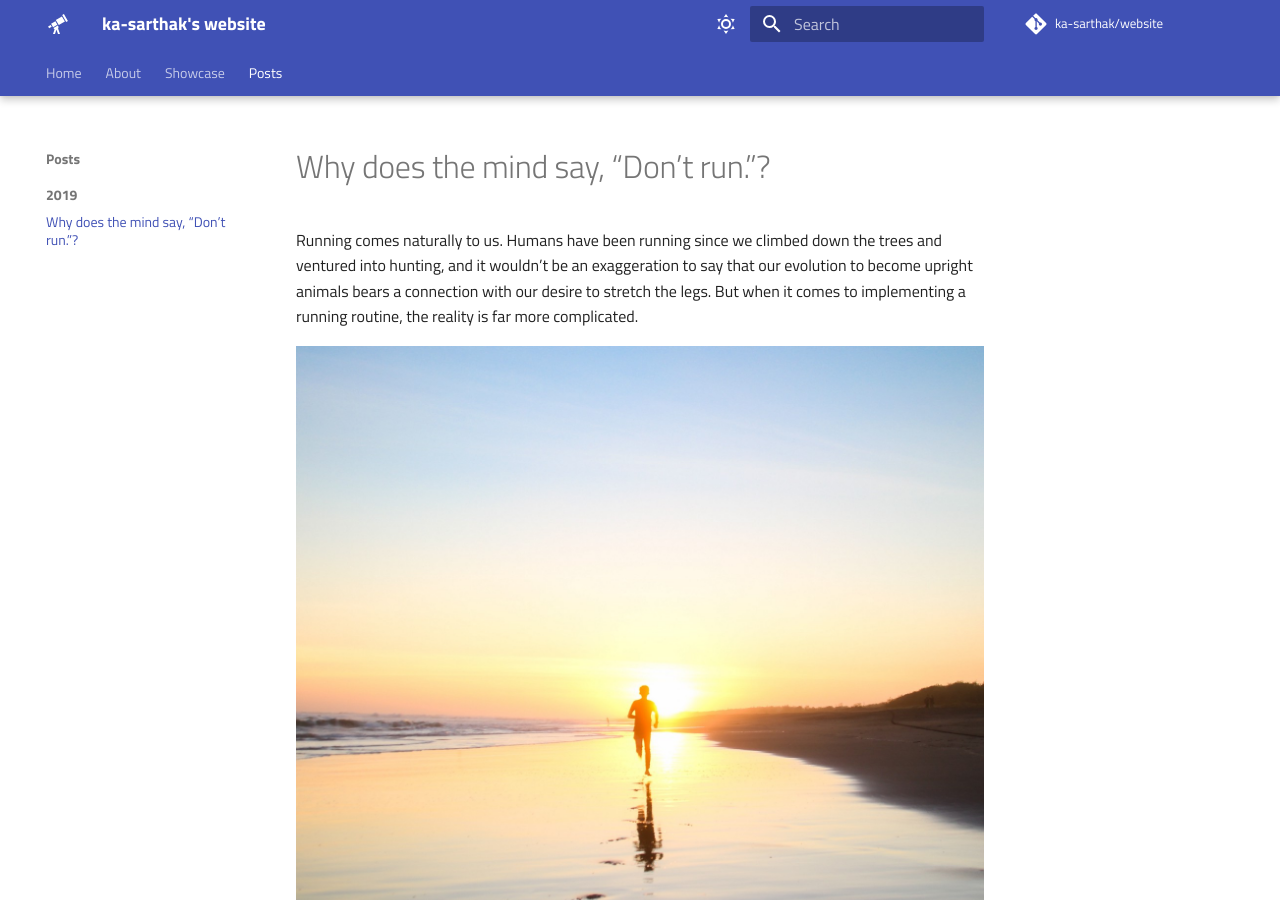
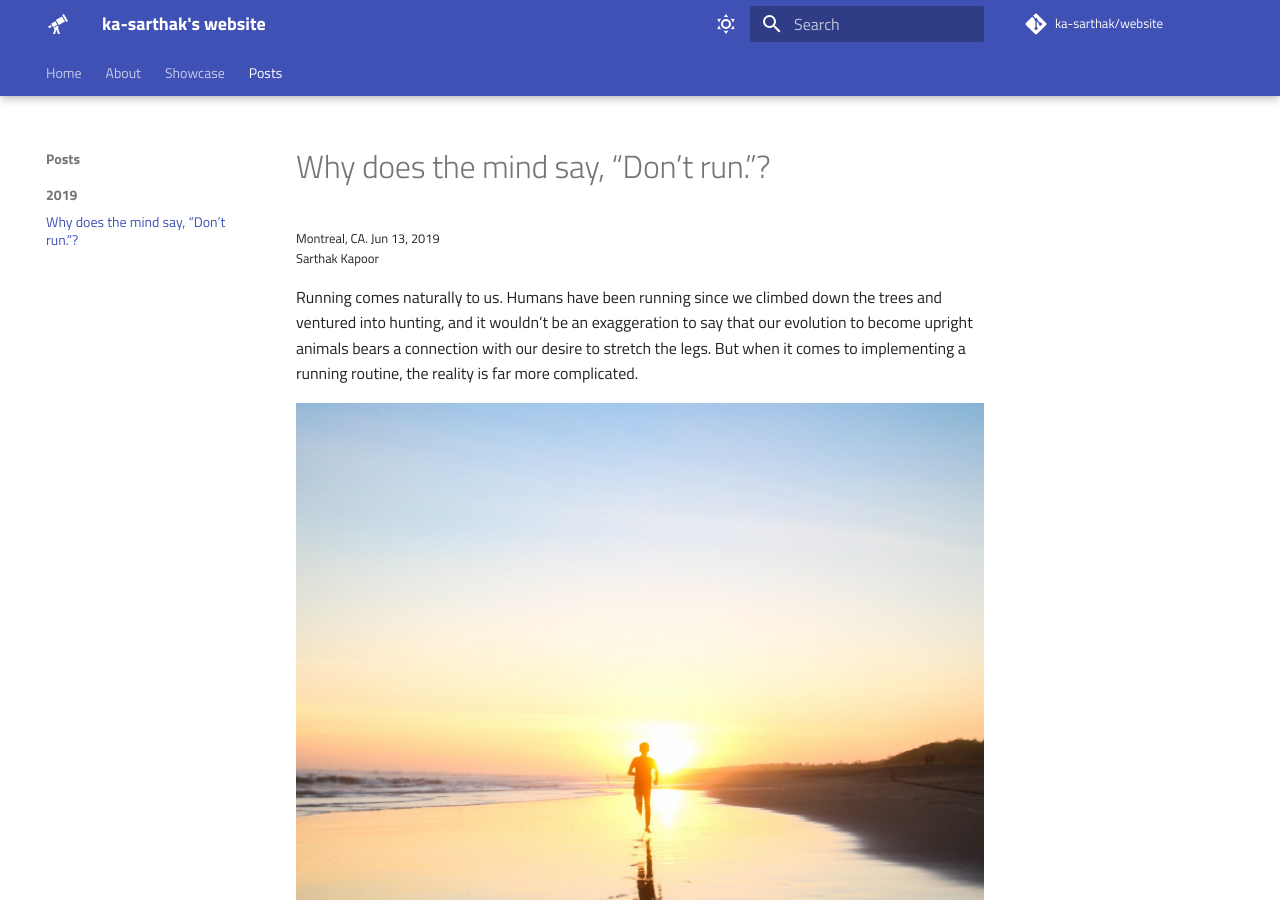
Before and after one commit to ka-sarthak/website, an MkDocs documentation site: the page built from docs/posts/running-inspiration.md, in a window 1280 px wide and 900 px high. Built offline with MkDocs 1.6.1 and Material for MkDocs 9.7.7, drawn with Linux system fonts in a browser that asks for light colours; comment, search, counter and statistics services are not loaded.

Commit message:
Add template

```diff
--- a/docs/posts/running-inspiration.md
+++ b/docs/posts/running-inspiration.md
@@ -1,7 +1,10 @@
 ---
-layout: post
-place: Montreal, Canada
 title: Why does the mind say, “Don’t run.”?
+authors:
+ - Sarthak Kapoor
+template: post.html
+date: 2019-06-13
+place: Montreal, CA
 ---
 
 Running comes naturally to us. Humans have been running since we climbed down the trees and ventured into hunting, and it wouldn’t be an exaggeration to say that our evolution to become upright animals bears a connection with our desire to stretch the legs. But when it comes to implementing a running routine, the reality is far more complicated.
--- /dev/null
+++ b/docs/templates/post.html
@@ -0,0 +1,15 @@
+{% extends "main.html" %}
+
+{% block content %}
+  <h1>{{ page.title }}</h1>
+  <p class="post-meta" style="font-size: 0.8em;">
+    {% if page.meta.place %}{{page.meta.place}}{% endif %}.
+    {{ page.meta.date.strftime("%b %d, %Y") }}
+    <br/>
+    {% if page.meta.authors %}{{ page.meta.authors|join(",") }}{% endif %}
+  </p>
+  {% if page.meta.image and page.meta.image.add_to_post %}
+    <div class="{{ page.meta.image.class }}"><img src="{{ page.meta.image.src }}"/></div>
+  {% endif %}
+  {{ page.content }}
+{% endblock %}
--- a/mkdocs.yml
+++ b/mkdocs.yml
@@ -27,6 +27,7 @@ theme:
       toggle:
         icon: material/weather-night
         name: Switch to light mode
+  custom_dir: docs/templates
   features:
     - navigation.instant
     - content.tooltips
```
Also changed, not shown: other parts of docs/posts/running-inspiration.md (+0 -2 lines).
